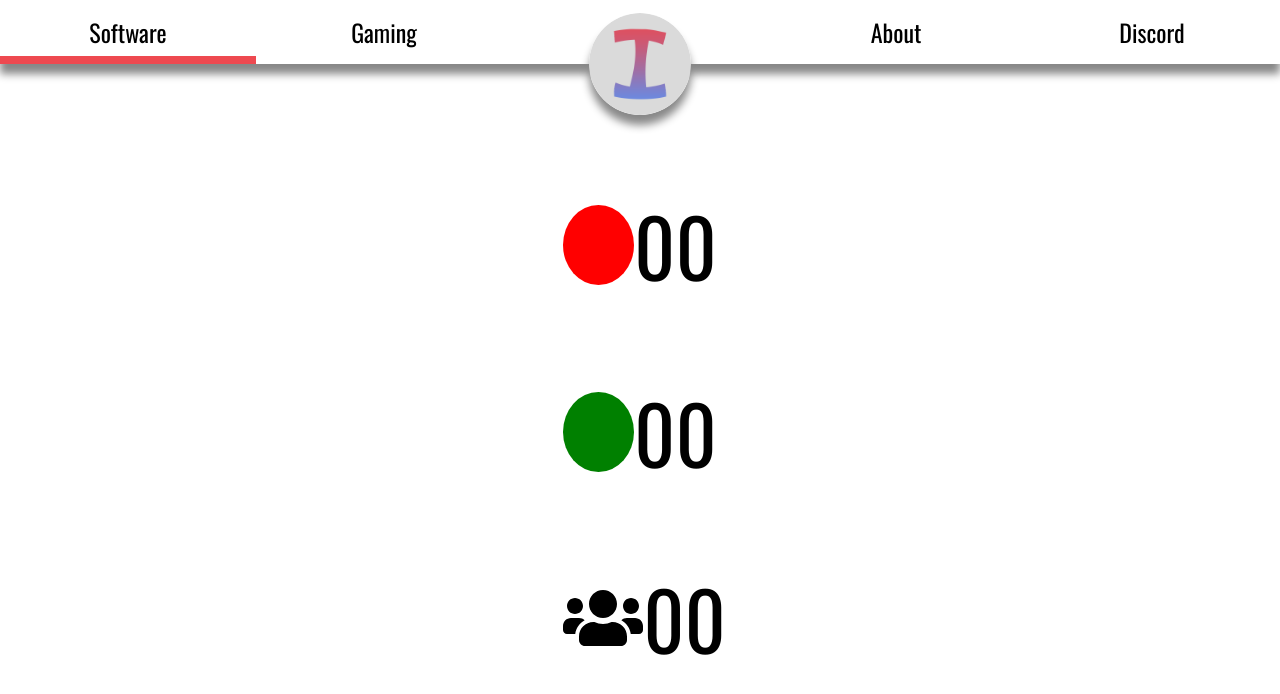
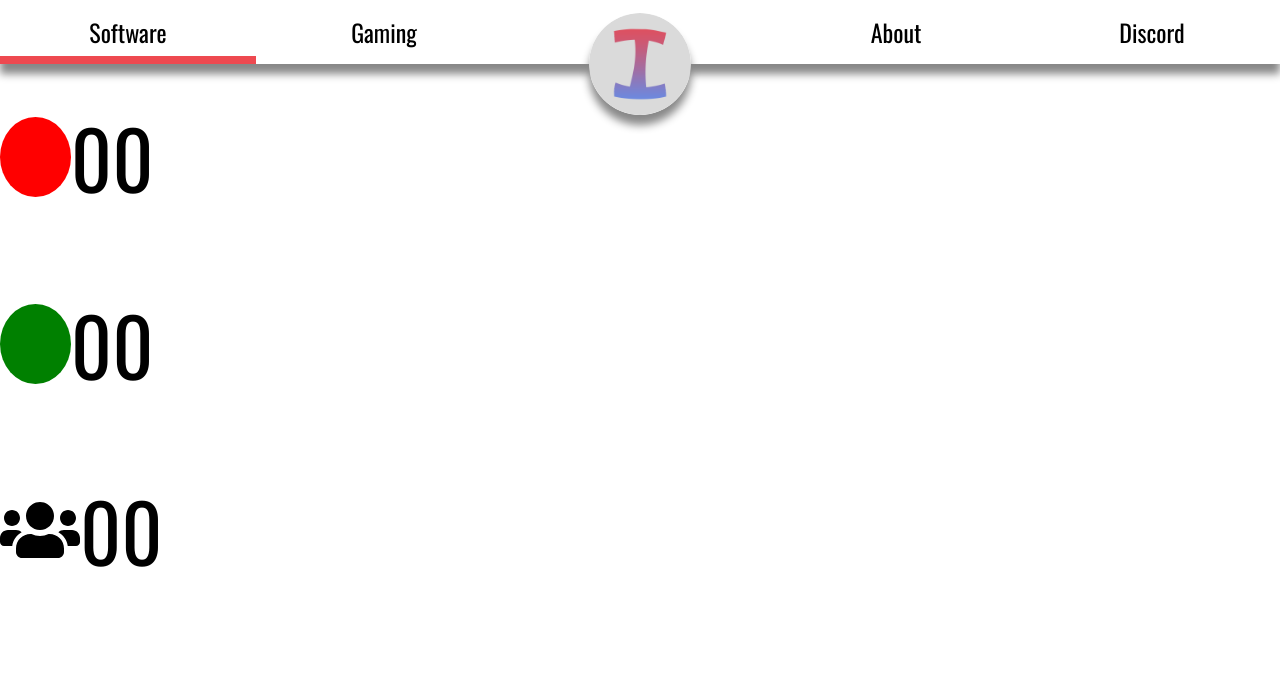
Before and after one commit to implodium/implodium.github.io-new, a Vue app: page / in a window 1280 px wide. Shown: the top 694 px of the page. Built offline with nearby package versions, Linux system fonts and the light colour scheme; no server answers; the database is empty.

Commit message:
restructured the template

```diff
--- a/src/App.vue
+++ b/src/App.vue
@@ -1,9 +1,12 @@
 <template>
     <div id="app">
-        <header><Navigation/></header>
+        <header>
+            <Navigation/>
+        </header>
 
-        <div class="content"><router-view/></div>
-
+        <main>
+            <router-view/>
+        </main>
     </div>
 </template>
 
```
